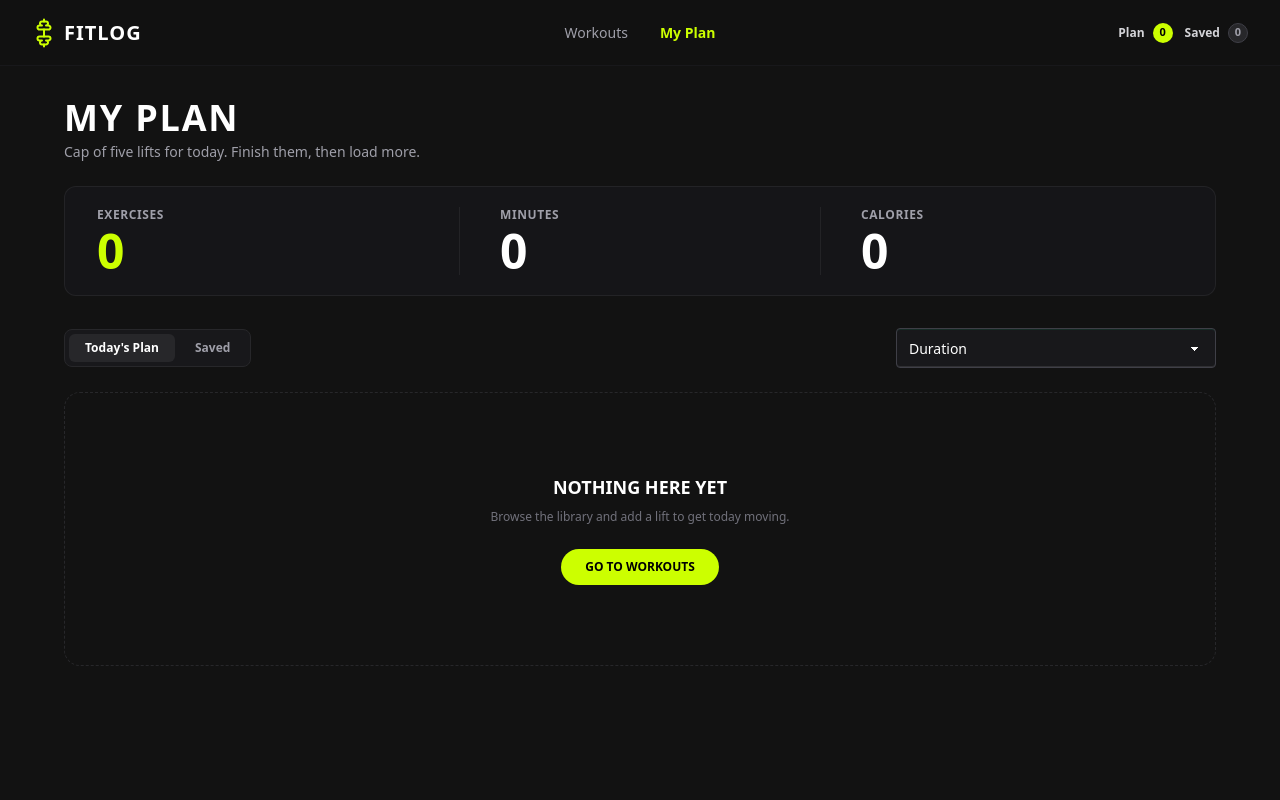
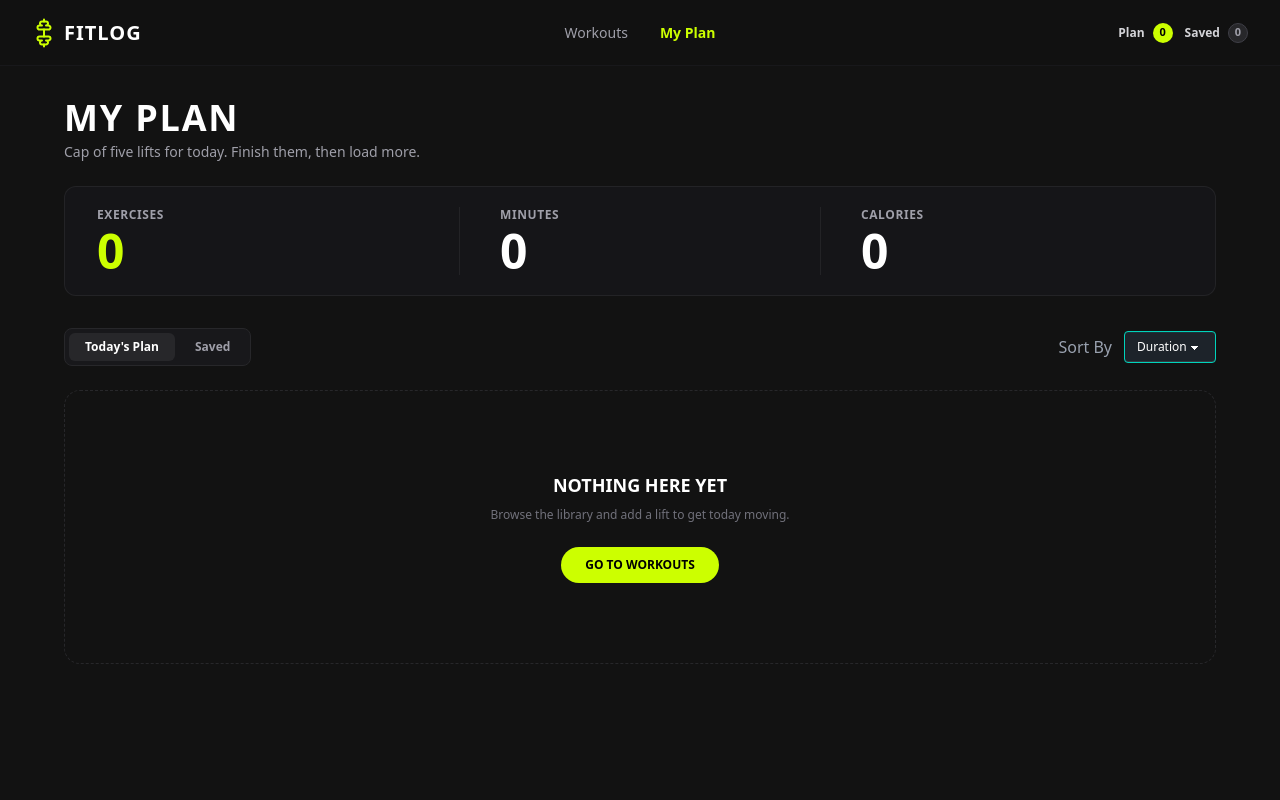
Before and after one commit to FuadAlMaimun-1/FitLog-Project, a Next.js app: page /components/my-plan in a window 1280 px wide. Shown: the top 800 px of the page. Built offline with nearby package versions, Linux system fonts and the light colour scheme.

Commit message:
layout edited

```diff
--- a/src/app/components/my-plan/Plan.jsx
+++ b/src/app/components/my-plan/Plan.jsx
@@ -25,11 +25,15 @@ const Plan = () => {
 
   // Total minutes
   const totalMinutes = currentList.reduce(
-    (acc, curr) => acc + Number(curr.duration),0);
+    (acc, curr) => acc + Number(curr.duration),
+    0,
+  );
 
   // Total calories
   const totalCalories = currentList.reduce(
-    (acc, curr) => acc + Number(curr.caloriesBurned),0);
+    (acc, curr) => acc + Number(curr.caloriesBurned),
+    0,
+  );
 
   // Remove workout
   const handleRemove = (workout) => {
@@ -136,15 +140,19 @@ transition: Bounce,
           </div>
 
           {/* Sort */}
+          <div className="flex items-center gap-3 whitespace-nowrap">
+            <span className="text-gray-400 font-medium shrink-0">Sort By</span>
+
             <select
               value={sortBy}
               onChange={(e) => setSortBy(e.target.value)}
-            className="select select-success bg-zinc-900 text-white border-zinc-700"
+              className="select select-accent select-sm"
             >
               <option value="Duration">Duration</option>
               <option value="Calories">Calories</option>
               <option value="Rating">Rating</option>
             </select>
+          </div>
         </div>
 
         {/* Empty State */}
```
Lines whose indentation alone changed are shown as unchanged.
